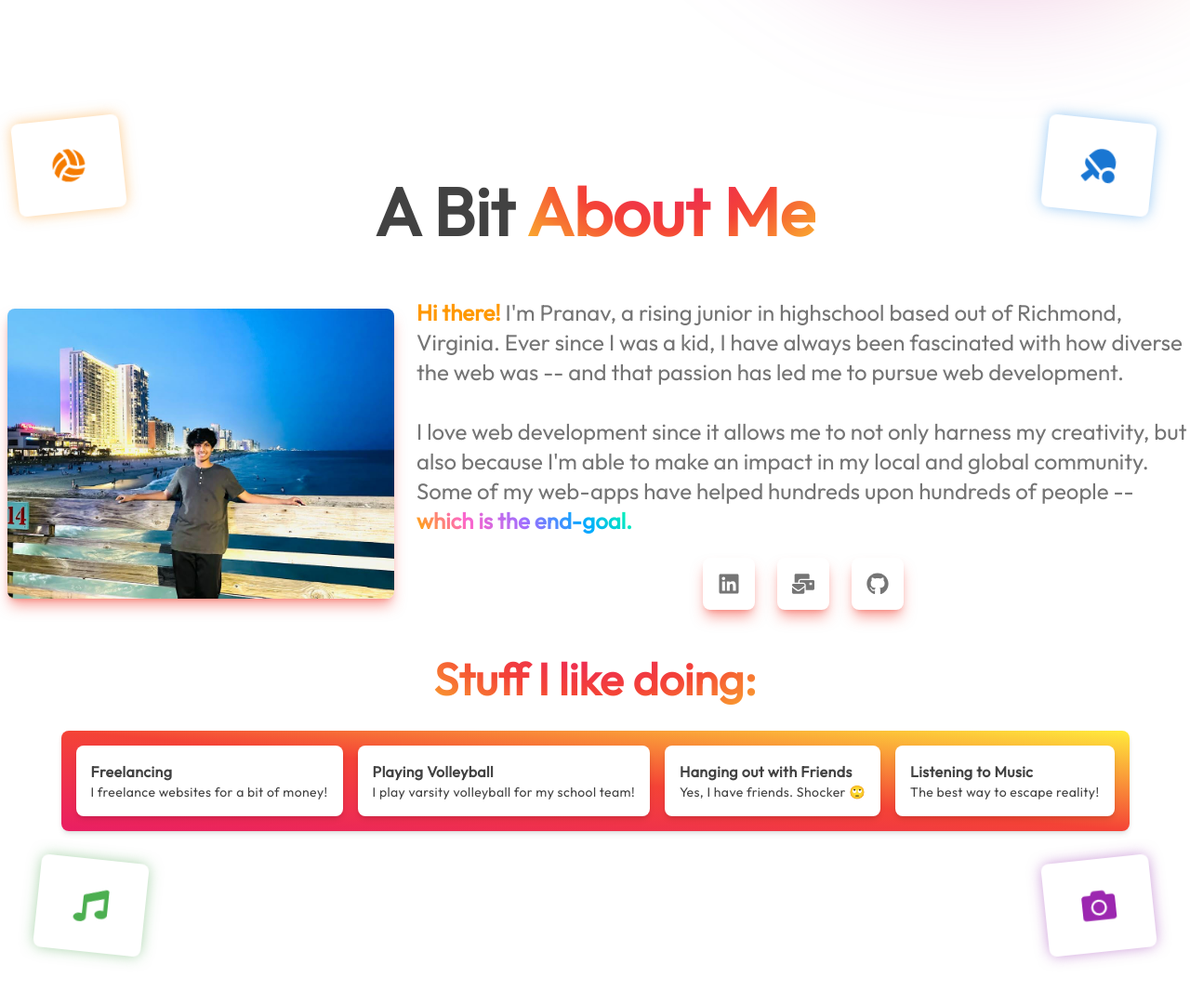
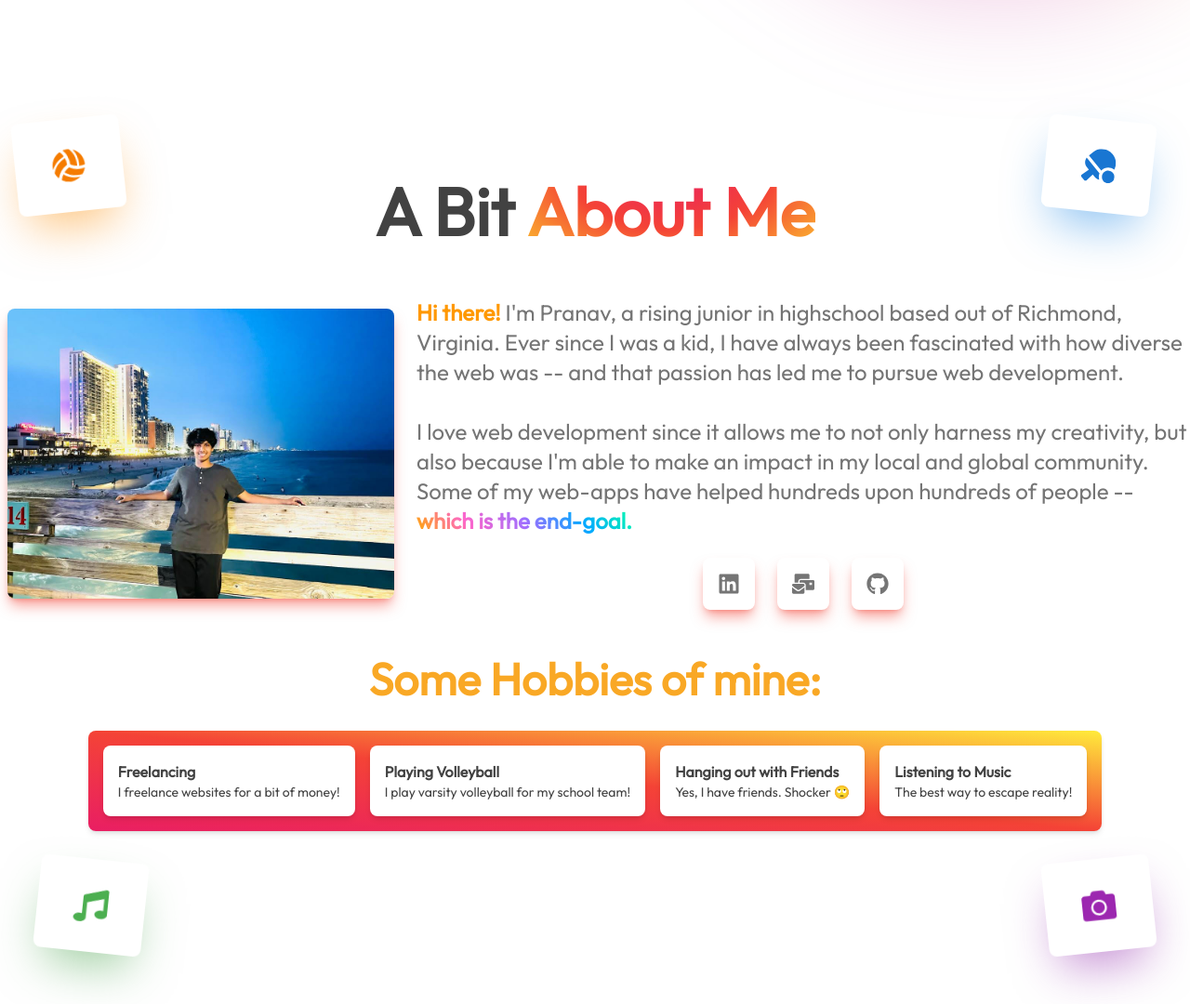
Before and after one commit to PkTheCoda/portfolio, a React (Vite) app: page / in a window 1280 px wide. Shown: the part 780-1860 px from the top of the page at 93% size. Built offline with nearby package versions, Linux system fonts and the light colour scheme.

Commit message:
changed about section ui

```diff
--- a/src/Components/AboutSection.jsx
+++ b/src/Components/AboutSection.jsx
@@ -37,26 +37,26 @@ export default function AboutMe() {
         </div>
 
         <div className="my-40 md:mt-16 mb-[7rem] h-[8rem] w-full flex items-center justify-center relative flex-col">
-            <div className='text-3xl md:text-5xl font-outfit my-4 p-4 font-bold main-gradient'>Stuff I like doing: </div>
+            <div className='text-3xl md:text-5xl font-outfit my-4 p-4 font-bold text-yellow-800'>Some Hobbies of mine:</div>
             <div className="flex gap-4 p-4 rounded-lg shadow-md bg-gradient-to-tr mx-4 from-pink-500 via-red-500 to-yellow-500 text-white">
                 <div className="flex-col flex gap-4 md:flex-row font-outfit">
 
-                    <div className="bg-white p-4 tracking-wide rounded-lg shadow-md text-gray-800 transition transform hover:scale-105">
+                    <div className="bg-white p-4 rounded-lg shadow-md text-gray-800 transition transform hover:scale-105">
                         <p className="font-semibold">Freelancing</p>
                         <p className="text-sm">I freelance websites for a bit of money!</p>
                     </div>
 
-                    <div className="bg-white p-4 tracking-wide  rounded-lg shadow-md text-gray-800 transition transform hover:scale-105">
+                    <div className="bg-white p-4 rounded-lg shadow-md text-gray-800 transition transform hover:scale-105">
                         <p className="font-semibold">Playing Volleyball</p>
                         <p className="text-sm">I play varsity volleyball for my school team!</p>
                     </div>
 
-                    <div className="bg-white p-4 tracking-wide  rounded-lg shadow-md text-gray-800 transition transform hover:scale-105">
+                    <div className="bg-white p-4 rounded-lg shadow-md text-gray-800 transition transform hover:scale-105">
                         <p className="font-semibold">Hanging out with Friends</p>
                         <p className="text-sm">Yes, I have friends. Shocker 🙄</p>
                     </div>
 
-                    <div className="bg-white p-4 tracking-wide  rounded-lg shadow-md text-gray-800 transition transform hover:scale-105">
+                    <div className="bg-white p-4 rounded-lg shadow-md text-gray-800 transition transform hover:scale-105">
                         <p className="font-semibold">Listening to Music</p>
                         <p className="text-sm">The best way to escape reality!</p>
                     </div>
@@ -65,19 +65,19 @@ export default function AboutMe() {
             </div>
         </div>
 
-        <div className='bg-white shadow-[0_0_15px_-1px] shadow-orange-600/50 absolute top-0 px-4 ml-4 md:px-10 py-4 md:py-8 rounded-lg -rotate-6'>
+        <div className='bg-white shadow-[rgba(0,_0,_0,_0.25)_0px_25px_50px_-12px] shadow-orange-600/50 absolute top-0 px-4 ml-4 md:px-10 py-4 md:py-8 rounded-lg -rotate-6'>
             <FaVolleyballBall className='text-xl md:text-4xl text-orange-700'/>
         </div>
 
-        <div className='bg-white shadow-[0_0_15px_-1px] shadow-blue-600/50 absolute top-0 right-10 px-4 md:px-10 py-4 md:py-8 rounded-lg rotate-6'>
+        <div className='bg-white shadow-[rgba(0,_0,_0,_0.25)_0px_25px_50px_-12px] shadow-blue-600/50 absolute top-0 right-10 px-4 md:px-10 py-4 md:py-8 rounded-lg rotate-6'>
             <FaTableTennis className='text-xl md:text-4xl text-blue-700'/>
         </div>
 
-        <div className="bg-white shadow-[0_0_15px_-1px] shadow-green-600/50 absolute bottom-0 left-10 px-4 md:px-10 py-4 md:py-8 rounded-lg rotate-6">
+        <div className="bg-white shadow-[rgba(0,_0,_0,_0.25)_0px_25px_50px_-12px] shadow-green-600/50 absolute bottom-0 left-10 px-4 md:px-10 py-4 md:py-8 rounded-lg rotate-6">
             <FaMusic className="text-xl md:text-4xl text-green-500" />
         </div>
 
-        <div className="bg-white shadow-[0_0_15px_-1px] shadow-purple-600/50 absolute bottom-0 right-10 px-4 md:px-10 py-4 md:py-8 rounded-lg -rotate-6">
+        <div className="bg-white shadow-[rgba(0,_0,_0,_0.25)_0px_25px_50px_-12px] shadow-purple-600/50 absolute bottom-0 right-10 px-4 md:px-10 py-4 md:py-8 rounded-lg -rotate-6">
             <FaCamera className="text-xl md:text-4xl text-purple-500" />
         </div>
 
--- a/src/Components/MoreProjectsBox.jsx
+++ b/src/Components/MoreProjectsBox.jsx
@@ -9,8 +9,8 @@ function MoreProjectsBox() {
 
             <p className="text-lg font-outfit">
                 What you see above are not the only project's I've built! I've made many more throughout the past year
-                from games like Tic-Tac-Toe to fullstack projects with a fully-functional backend. I'm currently developing a platform connecting businesses with
-                tasks and highschool/college students who can complete them – think of it as a job-matching app for local gigs.
+                from games like Tic-Tac-Toe to fullstack projects with a fully-functional backend. I'm currently working on a website
+                to help students with AP Exams. Think of it like Khan-Academy, but targetted towards Highschoolers and AP classes.
                 Check out my Github or drop me an email to learn more!
 
             </p>
--- a/src/Components/ToolsSection.jsx
+++ b/src/Components/ToolsSection.jsx
@@ -196,7 +196,7 @@ export default function ToolsSection() {
 
 
       <h3 className="text-3xl mb-6 text-center font-outfit flex justify-center">
-        <div className="text-2xl md:text-3xl text-center font-outfit font-bold">All Technologies I've worked with:</div>
+        <div className="text-2xl md:text-3xl text-center font-outfit font-bold">All The Technologies I've worked with:</div>
       </h3>
       <div className="flex mx-2 lg:mx-10">
           <Column title="Miscellaneous" tools={miscellaneous} />
```
Also changed, not shown: src/Components/Header.jsx (line endings or trailing spaces).
